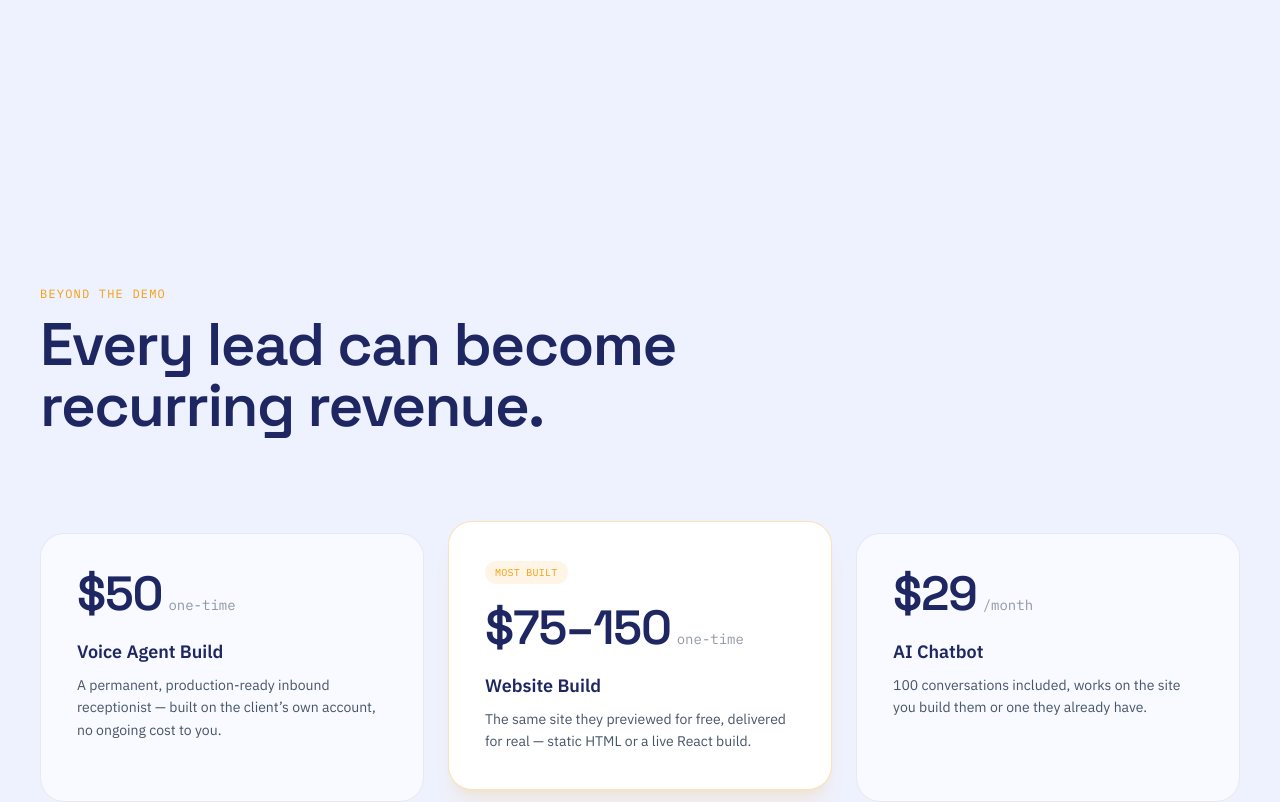
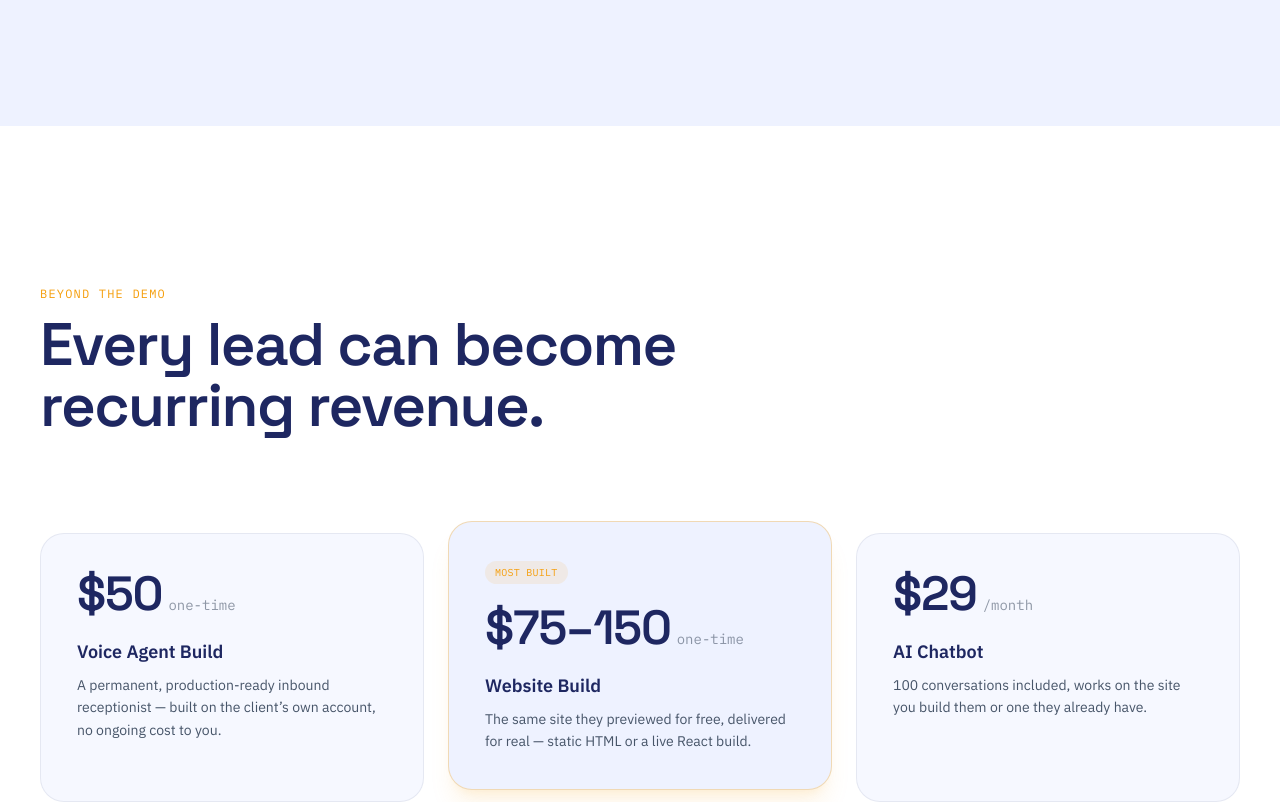
Before and after one commit to Nabeel-Usmani/automationgini-website, a React (Vite) app: page / in a window 1280 px wide. Shown: the part 5120-5922 px from the top of the page. Built offline with nearby package versions, Linux system fonts and the light colour scheme.

Commit message:
Update Upsells.jsx

```diff
--- a/src/components/Upsells.jsx
+++ b/src/components/Upsells.jsx
@@ -24,7 +24,7 @@ const products = [
 
 export default function Upsells() {
   return (
-    <section id="addons" className="bg-ice py-28 md:py-40">
+    <section id="addons" className="bg-white py-28 md:py-40">
       <div className="max-w-7xl mx-auto px-6 lg:px-10">
         <Reveal className="max-w-2xl mb-20 md:mb-24">
           <p className="font-mono text-xs tracking-widest text-amber uppercase mb-3">Beyond the demo</p>
@@ -40,8 +40,8 @@ export default function Upsells() {
               delay={i * 80}
               className={`rounded-3xl p-9 border transition-all ${
                 p.featured
-                  ? 'bg-white border-amber/30 shadow-xl shadow-amber/[0.1] md:-translate-y-3'
-                  : 'bg-white/60 border-navy/[0.08] hover:bg-white hover:border-navy/15'
+                  ? 'bg-ice border-amber/30 shadow-xl shadow-amber/[0.1] md:-translate-y-3'
+                  : 'bg-ice/50 border-navy/[0.08] hover:bg-ice hover:border-navy/15'
               }`}
             >
               {p.featured && (
```
